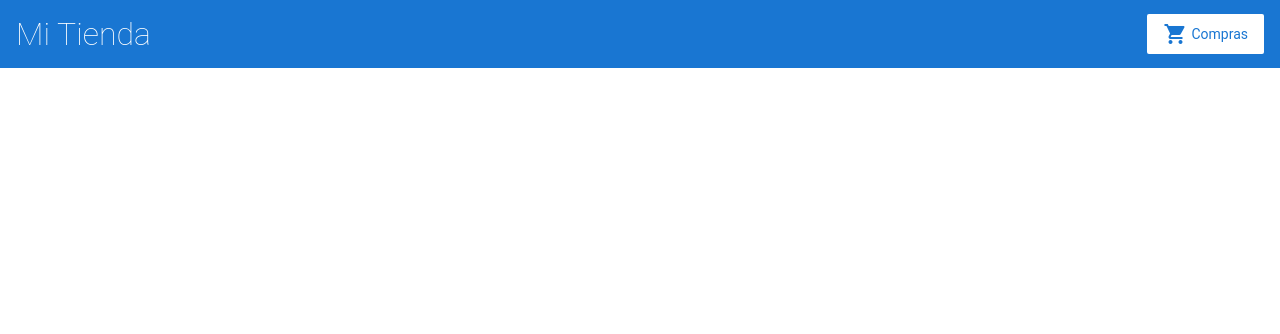
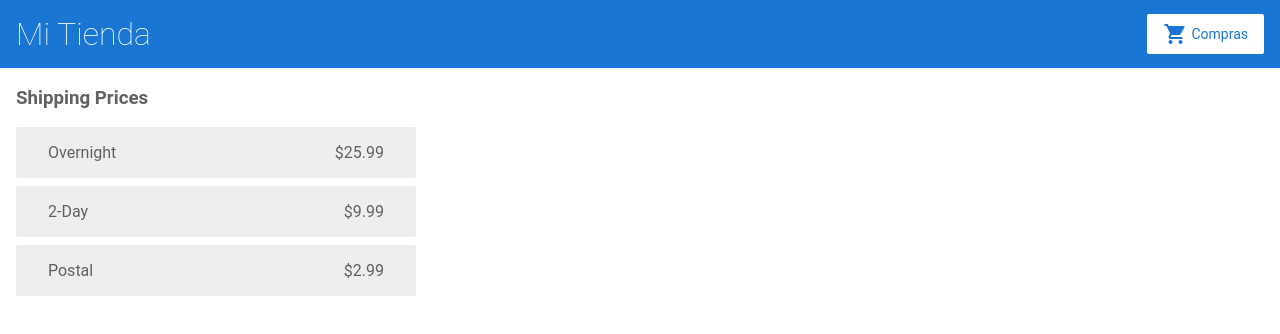
Before and after one commit to isfenixrojo/MiniTienda, an Angular app: page /shipping in a window 1280 px wide. Before the commit this address led to /. Shown: the top 334 px of the page. Built offline with nearby package versions, Linux system fonts and the light colour scheme.

Commit message:
Creacion de persistencia de datos

```diff
--- a/src/app/cart.service.ts
+++ b/src/app/cart.service.ts
@@ -1,4 +1,5 @@
 import { Injectable } from '@angular/core';
+import { HttpClient } from '@angular/common/http';
 
 @Injectable({
     providedIn: 'root'
@@ -6,7 +7,9 @@
 
 export class CartService {
     items = [];
-    constructor() { }
+    constructor(
+        private http: HttpClient
+    ) { }
 
     addToCart(producto) {
         this.items.push(producto);
@@ -20,4 +23,7 @@
         this.items = [];
         return this.items;
     }
+    getShippingPrices() {
+        return this.http.get('/assets/shipping.json');
+      }
 }
--- a/src/app/cart/cart.component.html
+++ b/src/app/cart/cart.component.html
@@ -1,4 +1,7 @@
 <h3>Carrito</h3>
+<p>
+    <a routerLink="/shipping">Shipping Prices</a>
+</p>
 <div class="cart-item" *ngFor="let item of items">
     <span>{{item.nombre}}</span>
     <span>{{item.precio | currency}}</span>
--- /dev/null
+++ b/src/app/shipping/shipping.component.html
@@ -0,0 +1,6 @@
+<h3>Shipping Prices</h3>
+
+<div class="shipping-item" *ngFor="let shipping of shippingCosts | async">
+    <span>{{ shipping.type }}</span>
+    <span>{{ shipping.price | currency }}</span>
+</div>
--- /dev/null
+++ b/src/app/shipping/shipping.component.ts
@@ -0,0 +1,21 @@
+import { Component, OnInit } from '@angular/core';
+import { CartService } from '../cart.service';
+
+@Component({
+  selector: 'app-shipping',
+  templateUrl: './shipping.component.html',
+  styleUrls: ['./shipping.component.css']
+})
+export class ShippingComponent implements OnInit {
+
+  shippingCosts;
+
+  constructor(
+    private cartService: CartService
+  ) { }
+
+  ngOnInit(): void {
+    this.shippingCosts = this.cartService.getShippingPrices();
+  }
+
+}
```
Also changed, not shown: src/app/app.module.ts (+6 -1 lines), src/app/shipping/shipping.component.css (added).
